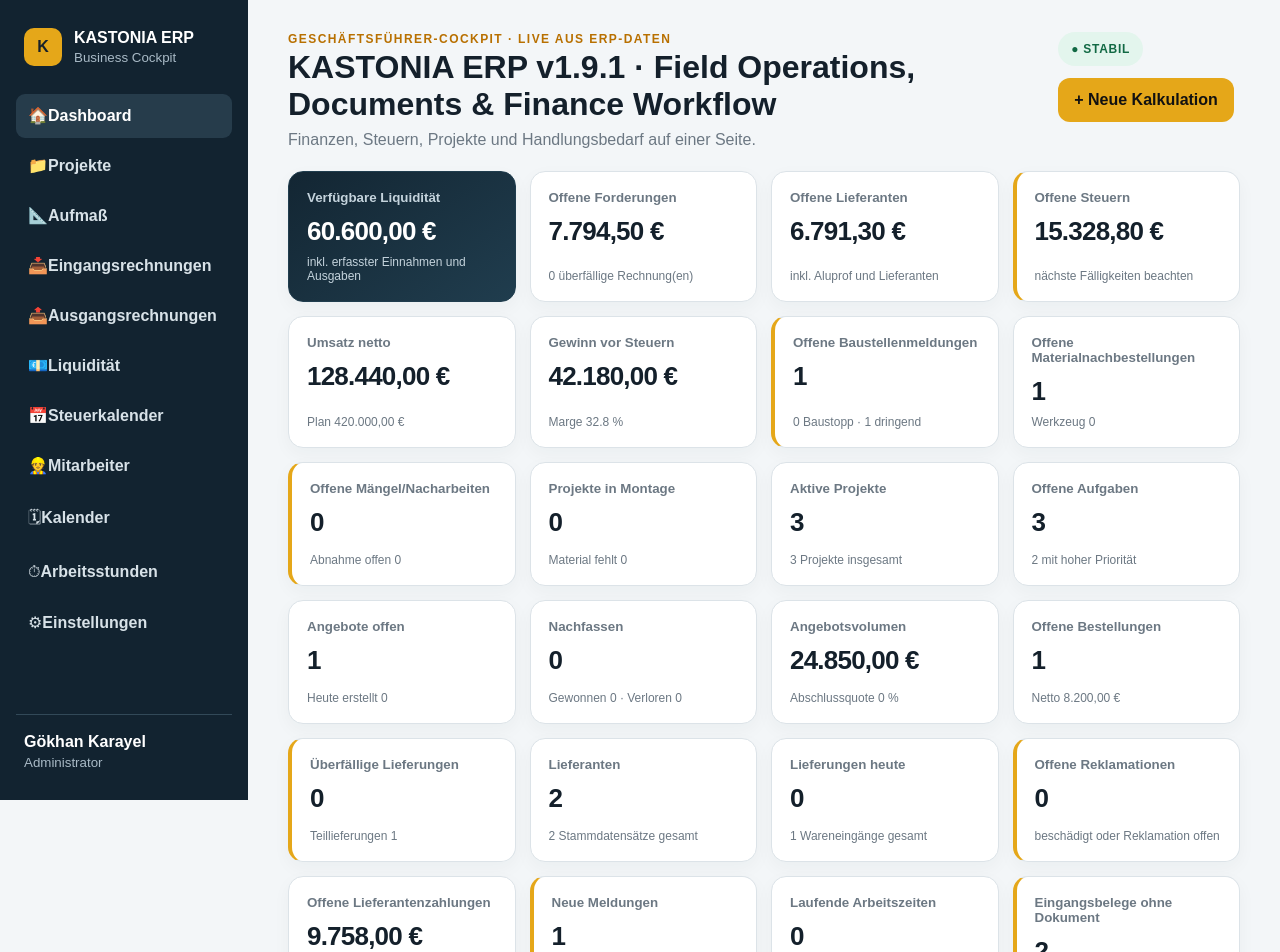
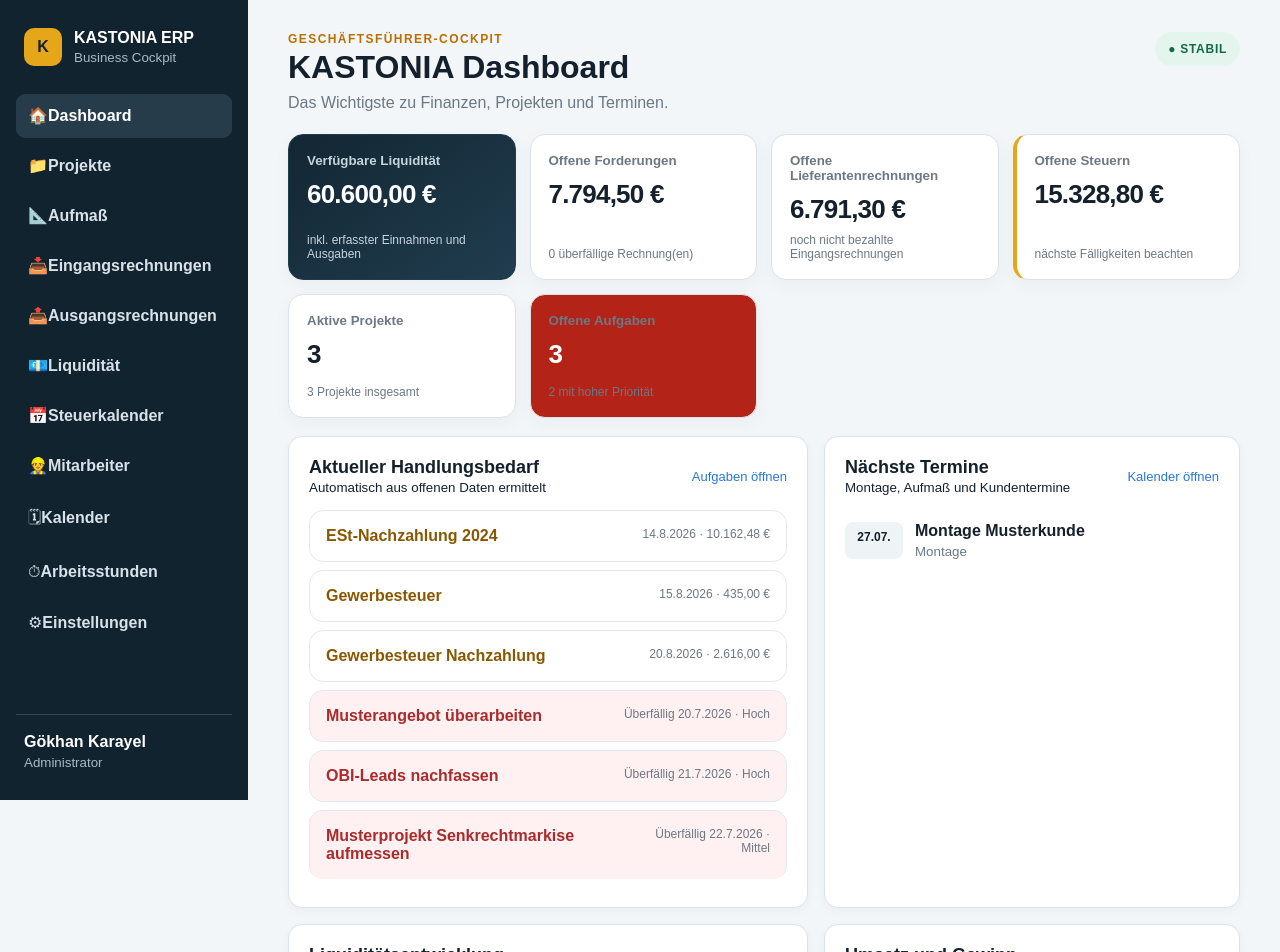
Before and after one commit to Kastonia-ERP/kastonia-erp, a Next.js app: page /dashboard in a window 1280 px wide. Shown: the top 952 px of the page. Built offline with nearby package versions, Linux system fonts and the light colour scheme.

Commit message:
Redesign dashboard around core business priorities

```diff
--- a/app/dashboard/page.tsx
+++ b/app/dashboard/page.tsx
@@ -25,15 +25,6 @@
  const overdue=state.invoices.filter((x:Invoice)=>x.direction==='Ausgang'&&x.status!=='Bezahlt'&&daysBetween(x.due)<0);
  const activeProjects=state.projects.filter((x:Project)=>!['Abgeschlossen','Storniert'].includes(x.status));
  const openTasks=state.tasks.filter((x:Task)=>!x.done);
- const openPurchaseOrders=state.purchaseOrders.filter(o=>!['Geliefert','Storniert'].includes(o.status));
- const purchaseNet=openPurchaseOrders.reduce((a,o)=>a+o.netTotal,0);
- const today=new Date().toISOString().slice(0,10);
- const deliveriesToday=state.deliveries.filter(d=>d.deliveryDate===today).length;
- const overdueDeliveries=openPurchaseOrders.filter(o=>o.expectedDeliveryDate&&new Date(o.expectedDeliveryDate+'T23:59:59')<new Date());
- const partialDeliveries=state.deliveries.filter(d=>d.status==='Teilweise geliefert').length;
- const openComplaints=state.deliveries.filter(d=>d.status==='Reklamation offen'||d.status==='Beschädigt'||d.items.some(i=>i.damagedQuantity>0)).length;
- const openSupplierPayments=state.purchaseOrders.filter(o=>o.paymentStatus!=='Bezahlt').reduce((a,o)=>a+o.grossTotal,0);
- const ordersByStatus=state.purchaseOrders.reduce<Record<string,number>>((acc,o)=>({...acc,[o.status]:(acc[o.status]||0)+1}),{});
  const horizon=(days:number)=>{
    const incoming=state.invoices.filter((x:Invoice)=>x.direction==='Ausgang'&&x.status!=='Bezahlt'&&daysBetween(x.due)<=days).reduce((a:number,x:Invoice)=>a+gross(x),0);
    const outgoing=state.invoices.filter((x:Invoice)=>x.direction==='Eingang'&&x.status!=='Bezahlt'&&daysBetween(x.due)<=days).reduce((a:number,x:Invoice)=>a+gross(x),0);
@@ -41,58 +32,41 @@
    return {incoming,outgoing,taxes,end:cash+incoming-outgoing-taxes};
  };
  const f30=horizon(30),f60=horizon(60),f90=horizon(90);
+ const forecasts=([['30 Tage',f30],['60 Tage',f60],['90 Tage',f90]] as const);
+ const upcomingAppointments=[...state.appointments]
+   .filter((x:Appointment)=>daysBetween(x.date)>=0)
+   .sort((a:Appointment,b:Appointment)=>a.date.localeCompare(b.date))
+   .slice(0,6);
  const monthlyRevenue=[28000,31500,40200,48750,53600,67400,inc,62000,71000,66500,59000,78000];
  const monthlyProfit=[8200,9400,12100,15800,17200,22100,profit,19400,23800,21100,17600,26500];
  const cashCurve=[cash-18000,cash-12000,cash-7000,cash+3000,cash+9000,cash+16500,cash,f30.end,f60.end,f90.end,f90.end+8000,f90.end+14500];
  const status=f30.end<0?'KRITISCH':f30.end<15000?'ACHTUNG':'STABIL';
  return <Shell>
-  <div className="pageHead cockpitHead"><div><p className="eyebrow">GESCHÄFTSFÜHRER-COCKPIT · LIVE AUS ERP-DATEN</p><h1>KASTONIA ERP v1.9.1 · Field Operations, Documents & Finance Workflow</h1><p>Finanzen, Steuern, Projekte und Handlungsbedarf auf einer Seite.</p></div><div className="headActions"><span className={`health ${status.toLowerCase()}`}>● {status}</span><a className="primary" href="/angebotsvorbereitung">+ Neue Kalkulation</a></div></div>
+  <div className="pageHead cockpitHead"><div><p className="eyebrow">GESCHÄFTSFÜHRER-COCKPIT</p><h1>KASTONIA Dashboard</h1><p>Das Wichtigste zu Finanzen, Projekten und Terminen.</p></div><div className="headActions"><span className={`health ${status.toLowerCase()}`}>● {status}</span></div></div>
 
   <section className="cockpitKpis">
    <article className="kpiCard featured"><small>Verfügbare Liquidität</small><strong>{eur(cash)}</strong><span>inkl. erfasster Einnahmen und Ausgaben</span></article>
-   <article className="kpiCard"><small>Offene Forderungen</small><strong>{eur(receivables)}</strong><span>{overdue.length} überfällige Rechnung(en)</span></article>
-   <article className="kpiCard"><small>Offene Lieferanten</small><strong>{eur(payables)}</strong><span>inkl. Aluprof und Lieferanten</span></article>
+   <article className={`kpiCard ${overdue.length?'danger':''}`}><small>Offene Forderungen</small><strong>{eur(receivables)}</strong><span>{overdue.length} überfällige Rechnung(en)</span></article>
+   <article className="kpiCard"><small>Offene Lieferantenrechnungen</small><strong>{eur(payables)}</strong><span>noch nicht bezahlte Eingangsrechnungen</span></article>
    <article className="kpiCard warning"><small>Offene Steuern</small><strong>{eur(openTaxes)}</strong><span>nächste Fälligkeiten beachten</span></article>
-   <article className="kpiCard"><small>Umsatz netto</small><strong>{eur(inc)}</strong><span>Plan {eur(state.settings.revenuePlan)}</span></article>
-   <article className="kpiCard"><small>Gewinn vor Steuern</small><strong>{eur(profit)}</strong><span>Marge {inc?((profit/inc)*100).toFixed(1):'0,0'} %</span></article>
-   <article className="kpiCard warning"><small>Offene Baustellenmeldungen</small><strong>{state.siteReports.filter(r=>!['Erledigt','Abgelehnt'].includes(r.status)).length}</strong><span>{state.siteReports.filter(r=>r.priority==='Baustopp').length} Baustopp · {state.siteReports.filter(r=>r.priority==='Dringend').length} dringend</span></article>
-   <article className="kpiCard"><small>Offene Materialnachbestellungen</small><strong>{state.siteReports.filter(r=>r.category==='Material nachbestellen'&&r.status!=='Erledigt').length}</strong><span>Werkzeug {state.siteReports.filter(r=>r.category==='Werkzeug benötigt'&&r.status!=='Erledigt').length}</span></article>
-   <article className="kpiCard warning"><small>Offene Mängel/Nacharbeiten</small><strong>{state.siteReports.filter(r=>['Mangel','Nacharbeit'].includes(r.category)&&r.status!=='Erledigt').length}</strong><span>Abnahme offen {state.projects.filter(p=>p.status==='Abnahme').length}</span></article>
-   <article className="kpiCard"><small>Projekte in Montage</small><strong>{state.projects.filter(p=>p.status==='Montage läuft').length}</strong><span>Material fehlt {state.projects.filter(p=>['Material ausstehend','Material teilweise vorhanden'].includes(p.status)).length}</span></article>
    <article className="kpiCard"><small>Aktive Projekte</small><strong>{activeProjects.length}</strong><span>{state.projects.length} Projekte insgesamt</span></article>
-   <article className="kpiCard"><small>Offene Aufgaben</small><strong>{openTasks.length}</strong><span>{openTasks.filter((x:Task)=>x.priority==='Hoch').length} mit hoher Priorität</span></article>
-   <article className="kpiCard"><small>Angebote offen</small><strong>{state.offers.filter((o)=>!['Gewonnen','Verloren','Storniert'].includes(o.status)).length}</strong><span>Heute erstellt {state.offers.filter((o)=>o.date===new Date().toISOString().slice(0,10)).length}</span></article>
-   <article className="kpiCard"><small>Nachfassen</small><strong>{state.offers.filter((o)=>o.status==='Nachfassen').length}</strong><span>Gewonnen {state.offers.filter((o)=>o.status==='Gewonnen').length} · Verloren {state.offers.filter((o)=>o.status==='Verloren').length}</span></article>
-   <article className="kpiCard"><small>Angebotsvolumen</small><strong>{eur(state.offers.reduce((a,o)=>a+o.gross,0))}</strong><span>Abschlussquote {state.offers.length?Math.round(state.offers.filter((o)=>o.status==='Gewonnen').length/state.offers.length*100):0} %</span></article>
-   <article className="kpiCard"><small>Offene Bestellungen</small><strong>{openPurchaseOrders.length}</strong><span>Netto {eur(purchaseNet)}</span></article>
-   <article className="kpiCard warning"><small>Überfällige Lieferungen</small><strong>{overdueDeliveries.length}</strong><span>Teillieferungen {partialDeliveries}</span></article>
-   <article className="kpiCard"><small>Lieferanten</small><strong>{state.suppliers.filter(s=>s.active).length}</strong><span>{state.suppliers.length} Stammdatensätze gesamt</span></article>
-   <article className="kpiCard"><small>Lieferungen heute</small><strong>{deliveriesToday}</strong><span>{state.deliveries.length} Wareneingänge gesamt</span></article>
-   <article className="kpiCard warning"><small>Offene Reklamationen</small><strong>{openComplaints}</strong><span>beschädigt oder Reklamation offen</span></article>
-   <article className="kpiCard"><small>Offene Lieferantenzahlungen</small><strong>{eur(openSupplierPayments)}</strong><span>{Object.entries(ordersByStatus).map(([k,v])=>`${k}: ${v}`).join(' · ')}</span></article>
-
-   <article className="kpiCard warning"><small>Neue Meldungen</small><strong>{state.siteReports.filter(r=>r.status==='Neu').length}</strong><span>Kritisch {state.siteReports.filter(r=>r.priority==='Baustopp'||r.priority==='Dringend').length}</span></article>
-   <article className="kpiCard"><small>Laufende Arbeitszeiten</small><strong>{state.workTimeEntries?.filter(t=>t.status==='Entwurf'||!t.endTime).length||0}</strong><span>fehlende Abschlüsse prüfen</span></article>
-   <article className="kpiCard warning"><small>Eingangsbelege ohne Dokument</small><strong>{state.invoices.filter(x=>x.direction==='Eingang'&&!x.payments?.length).length}</strong><span>DATEV-Übergabe vorbereiten</span></article>
+   <article className={`kpiCard ${openTasks.some((x:Task)=>daysBetween(x.due)<0)?'danger':''}`}><small>Offene Aufgaben</small><strong>{openTasks.length}</strong><span>{openTasks.filter((x:Task)=>x.priority==='Hoch').length} mit hoher Priorität</span></article>
   </section>
 
-  <section className="twoCol cockpitCharts">
-   <article className="panel chartPanel"><div className="panelHead"><div><h2>Liquiditätsentwicklung</h2><small>12-Monats-Verlauf mit 30/60/90-Tage-Prognose</small></div><span className="badge">Cashflow</span></div><div className="chartValue">{eur(f90.end)} <small>in 90 Tagen</small></div><Sparkline values={cashCurve}/><div className="axisLabels">{monthNames.map(x=><span key={x}>{x}</span>)}</div></article>
-   <article className="panel chartPanel"><div className="panelHead"><div><h2>Umsatz und Gewinn</h2><small>Monatliche Entwicklung, netto</small></div><span className="badge">2026</span></div><div className="barChart">{monthlyRevenue.map((v,i)=>{const max=Math.max(...monthlyRevenue);return <div className="barGroup" key={i}><div className="bar revenue" style={{height:`${Math.max(8,v/max*170)}px`}} title={`Umsatz ${eur(v)}`}></div><div className="bar profit" style={{height:`${Math.max(5,monthlyProfit[i]/max*170)}px`}} title={`Gewinn ${eur(monthlyProfit[i])}`}></div><small>{monthNames[i]}</small></div>})}</div><div className="legend"><span><i className="lgRevenue"/>Umsatz</span><span><i className="lgProfit"/>Gewinn</span></div></article>
-  </section>
-
-  <section className="forecastGrid">
-   {([['30 Tage',f30],['60 Tage',f60],['90 Tage',f90]] as const).map(([label,data])=><article className={`forecastCard ${data.end<0?'negative':''}`} key={label}><div><small>Liquidität in</small><h3>{label}</h3></div><strong>{eur(data.end)}</strong><dl><div><dt>Eingänge</dt><dd>+ {eur(data.incoming)}</dd></div><div><dt>Ausgänge</dt><dd>− {eur(data.outgoing)}</dd></div><div><dt>Steuern</dt><dd>− {eur(data.taxes)}</dd></div></dl></article>)}
-  </section>
-
-  <section className="twoCol">
+  <section className="twoCol cockpitPriority">
    <article className="panel"><div className="panelHead"><div><h2>Aktueller Handlungsbedarf</h2><small>Automatisch aus offenen Daten ermittelt</small></div><a href="/aufgaben">Aufgaben öffnen</a></div>
     {overdue.length>0&&<div className="alertRow dangerAlert"><b>Überfällige Forderungen</b><span>{overdue.length} Rechnung(en) · {eur(overdue.reduce((a:number,x:Invoice)=>a+gross(x),0))}</span></div>}
     {f30.end<0&&<div className="alertRow dangerAlert"><b>Liquidität in 30 Tagen negativ</b><span>Fehlbetrag {eur(Math.abs(f30.end))}</span></div>}
     {state.taxEvents.filter((x:TaxEvent)=>x.status!=='Bezahlt'&&daysBetween(x.date)<=30).map((x:TaxEvent)=><div className="alertRow taxAlert" key={x.id}><b>{x.type}</b><span>{new Date(x.date).toLocaleDateString('de-DE')} · {eur(x.amount)}</span></div>)}
-    {openTasks.slice(0,4).map((x:Task)=><div className="alertRow" key={x.id}><b>{x.title}</b><span>Fällig {new Date(x.due).toLocaleDateString('de-DE')} · {x.priority}</span></div>)}
+    {openTasks.slice(0,4).map((x:Task)=><div className={`alertRow ${daysBetween(x.due)<0?'dangerAlert':x.priority==='Hoch'?'taxAlert':''}`} key={x.id}><b>{x.title}</b><span>{daysBetween(x.due)<0?'Überfällig':'Fällig'} {new Date(x.due).toLocaleDateString('de-DE')} · {x.priority}</span></div>)}
+    {!overdue.length&&f30.end>=0&&!state.taxEvents.some((x:TaxEvent)=>x.status!=='Bezahlt'&&daysBetween(x.date)<=30)&&!openTasks.length&&<p className="emptyState">Aktuell besteht kein dringender Handlungsbedarf.</p>}
    </article>
-   <article className="panel"><div className="panelHead"><div><h2>Nächste Termine</h2><small>Montage, Aufmaß und Kundentermine</small></div><a href="/kalender">Kalender öffnen</a></div>{[...state.appointments].sort((a:Appointment,b:Appointment)=>a.date.localeCompare(b.date)).slice(0,6).map((x:Appointment)=><div className="timelineRow" key={x.id}><time>{new Date(x.date).toLocaleDateString('de-DE',{day:'2-digit',month:'2-digit'})}</time><div><strong>{x.title}</strong><small>{x.type}</small></div></div>)}</article>
+   <article className="panel"><div className="panelHead"><div><h2>Nächste Termine</h2><small>Montage, Aufmaß und Kundentermine</small></div><a href="/kalender">Kalender öffnen</a></div>{upcomingAppointments.map((x:Appointment)=><div className="timelineRow" key={x.id}><time>{new Date(x.date).toLocaleDateString('de-DE',{day:'2-digit',month:'2-digit'})}</time><div><strong>{x.title}</strong><small>{x.type}</small></div></div>)}{!upcomingAppointments.length&&<p className="emptyState">Keine kommenden Termine eingetragen.</p>}</article>
+  </section>
+
+  <section className="twoCol cockpitCharts">
+   <article className="panel chartPanel"><div className="panelHead"><div><h2>Liquiditätsentwicklung</h2><small>Prognose auf Basis der erfassten Fälligkeiten</small></div><span className="badge">Cashflow</span></div><div className="chartValue">{eur(f90.end)} <small>in 90 Tagen</small></div><Sparkline values={cashCurve}/><div className="axisLabels">{monthNames.map(x=><span key={x}>{x}</span>)}</div><div className="forecastCompact">{forecasts.map(([label,data],index)=>{const previous=index===0?cash:forecasts[index-1][1].end;return <div className={data.end<0?'negative':''} key={label}><small>{label}</small><strong>{eur(data.end)}</strong><span>{data.end===previous?'keine weitere Bewegung':`${data.end>previous?'+ ':''}${eur(data.end-previous)}`}</span></div>})}</div></article>
+   <article className="panel chartPanel"><div className="panelHead"><div><h2>Umsatz und Gewinn</h2><small>Monatliche Entwicklung, netto</small></div><span className="badge">2026</span></div><div className="barChart">{monthlyRevenue.map((v,i)=>{const max=Math.max(...monthlyRevenue);return <div className="barGroup" key={i}><div className="bar revenue" style={{height:`${Math.max(8,v/max*170)}px`}} title={`Umsatz ${eur(v)}`}></div><div className="bar profit" style={{height:`${Math.max(5,monthlyProfit[i]/max*170)}px`}} title={`Gewinn ${eur(monthlyProfit[i])}`}></div><small>{monthNames[i]}</small></div>})}</div><div className="legend"><span><i className="lgRevenue"/>Umsatz</span><span><i className="lgProfit"/>Gewinn</span></div></article>
   </section>
 
   <article className="panel"><div className="panelHead"><div><h2>Aktive Projekte</h2><small>Auftragswert und nächster Meilenstein</small></div><a href="/projekte">Projektübersicht</a></div><div className="tableWrap"><table><thead><tr><th>Kunde</th><th>Projekt</th><th>Status</th><th>Montage</th><th>Auftragswert</th></tr></thead><tbody>{activeProjects.map((x:Project)=><tr key={x.id}><td><b>{x.customer}</b></td><td>{x.title}</td><td><span className="status blue">{x.status}</span></td><td>{x.montage?new Date(x.montage).toLocaleDateString('de-DE'):'offen'}</td><td><b>{eur(x.value)}</b></td></tr>)}</tbody></table></div></article>
```
